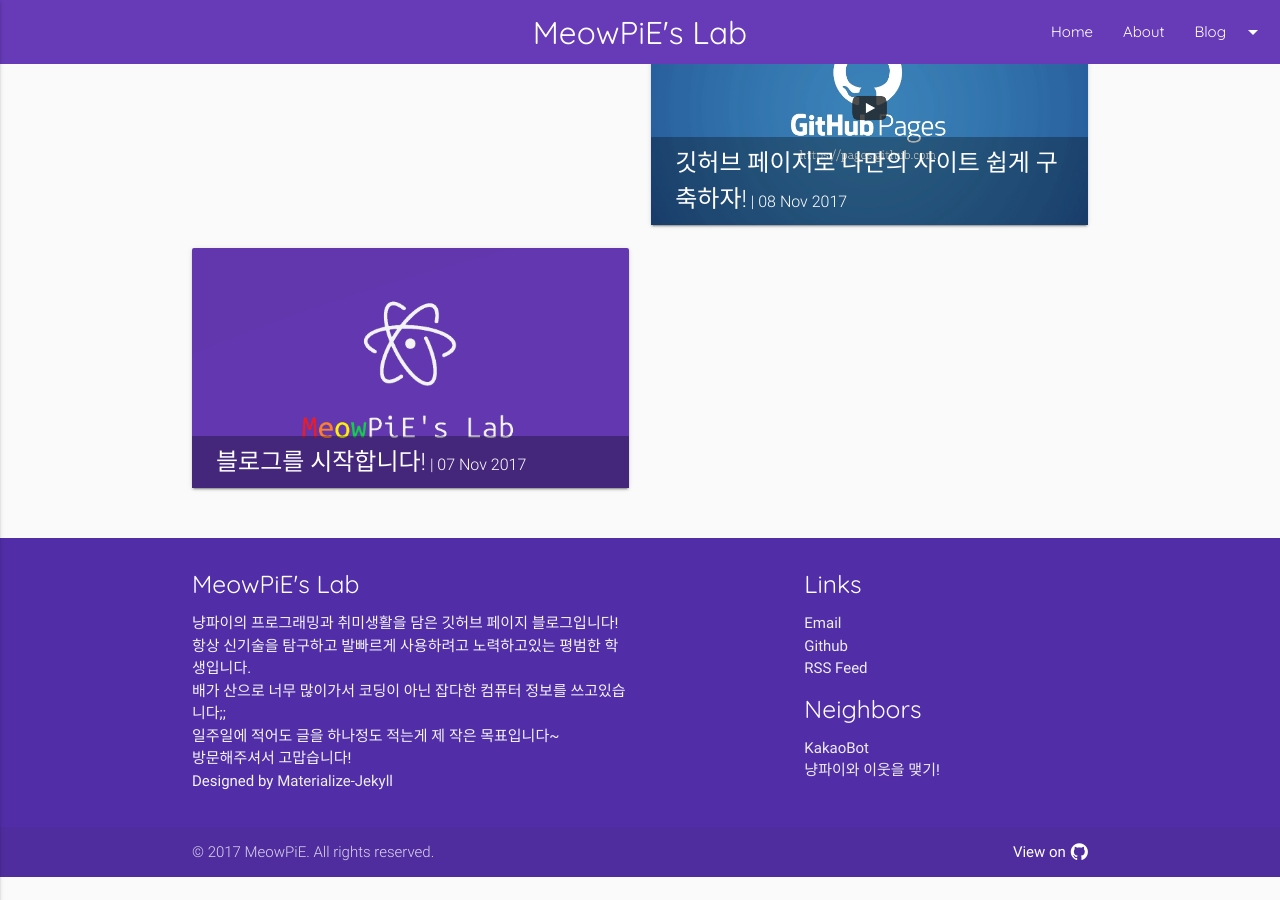
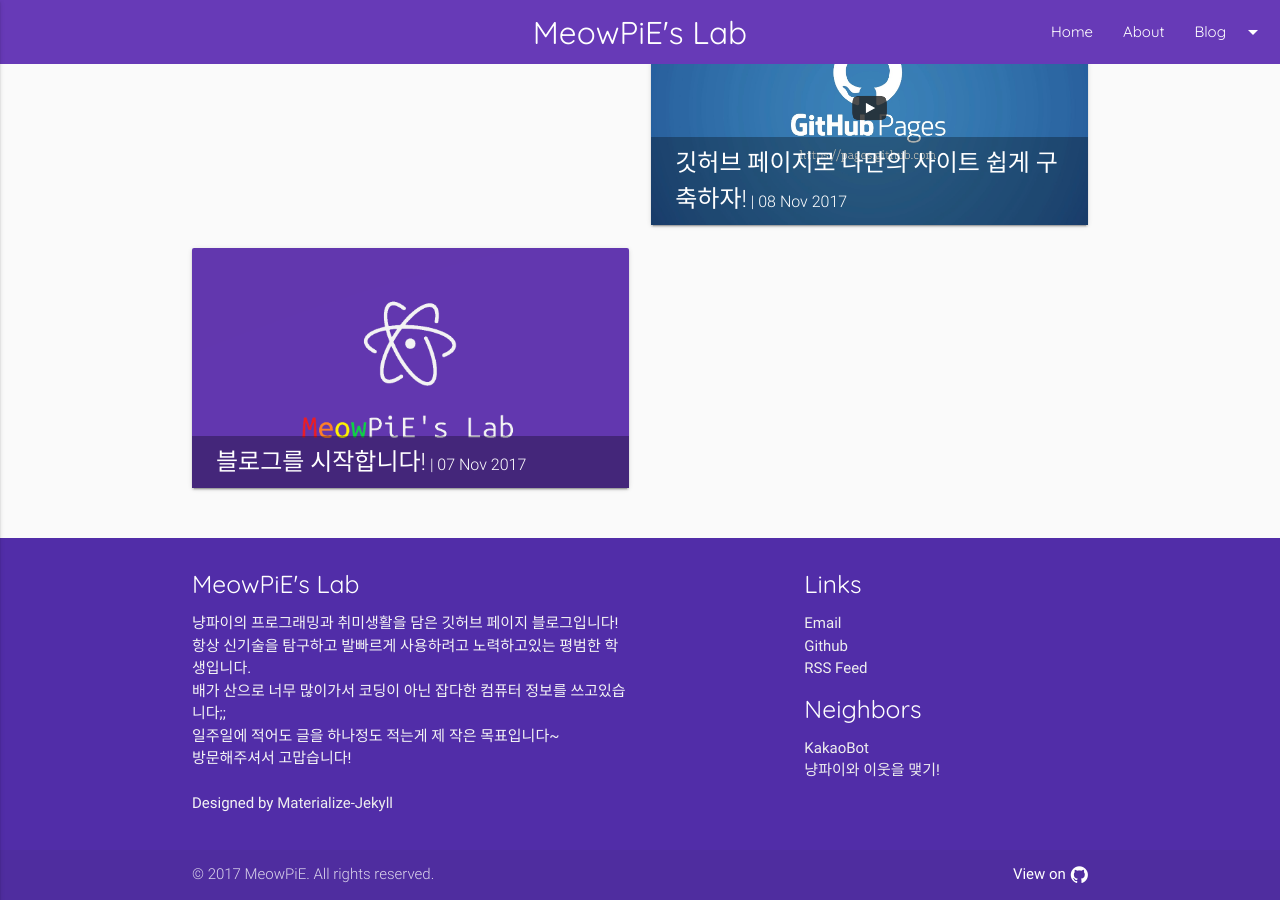
Before and after one commit to NenkaLab/meowpie.github.io, a Jekyll site: the page built from index.html, in a window 1280 px wide and 900 px high, scrolled down 2917 px. Built offline with Jekyll 4.4.1, drawn with Linux system fonts in a browser that asks for light colours; nearby versions of some CDN libraries; some web fonts are replaced; before the commit the page ends 3794 px from its top, so only the background shows below that.

Commit message:
소소한 변화(?)

```diff
--- a/_config.yml
+++ b/_config.yml
@@ -1,7 +1,7 @@
 title: MeowPiE's Lab
 description: 프로그래밍하는 냥파이의 냐옹냐옹 블로그다냥!
 url: https://meowpie.cf/
-keywords: ["Programming", "Blog", "IT"]
+keywords: ["Programming", "Coding", "Blog", "IT", "GitHub", "MeowPiE", "냥파이", "블로그", "코딩", "프로그래밍", "정보"]
 timezone: Asia/Seoul
 permalink: pretty
 
--- a/_includes/footer.html
+++ b/_includes/footer.html
@@ -3,7 +3,7 @@
     <div class="col l6 s12">
       <h5 class="white-text logo-font">{{ site.title }}</h5>
       <p class="grey-text text-lighten-4">
-        {{ site.about }}<br>
+        {{ site.about }}<br><br>
         Designed by <a class="grey-text text-lighten-3" href="https://github.com/Astro36/Materialize-Jekyll">Materialize-Jekyll</a>
       </p>
     </div>
```
